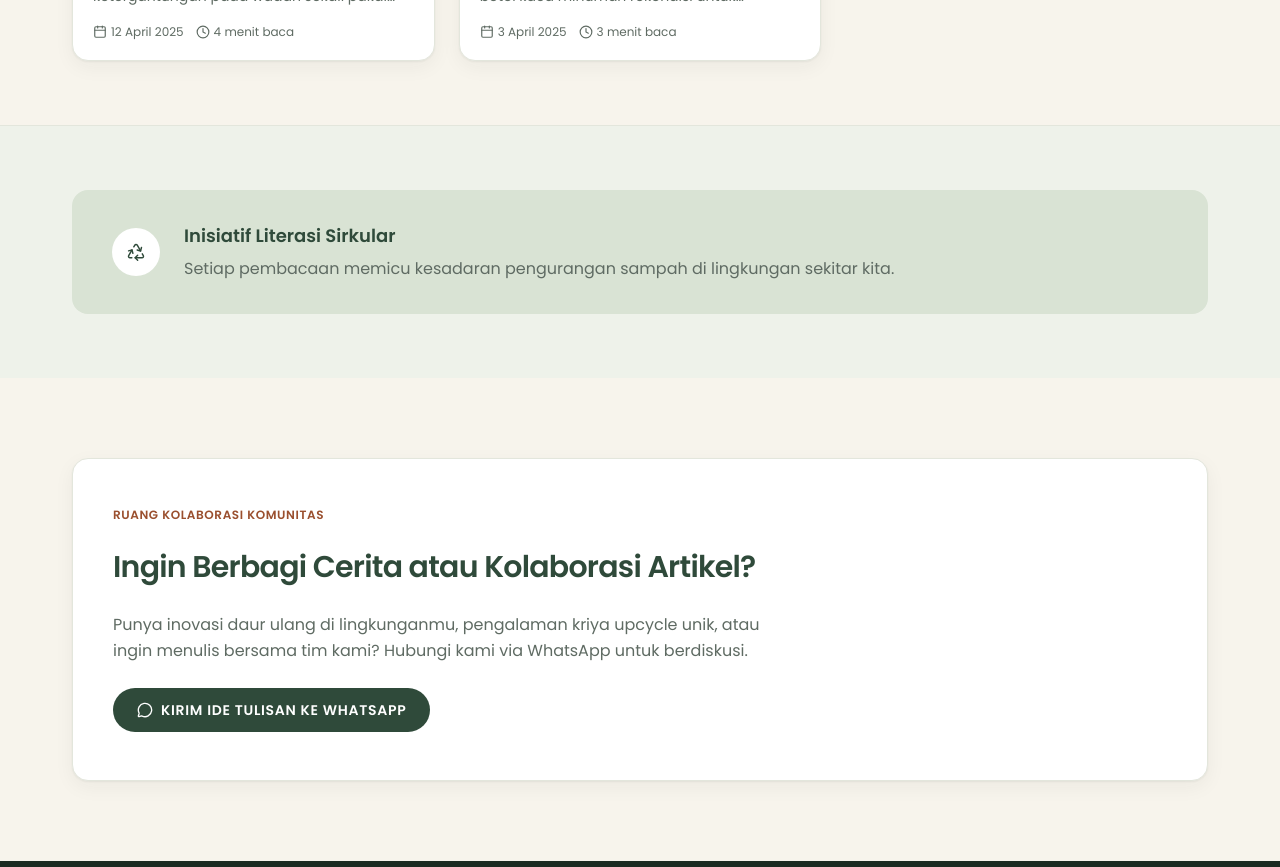
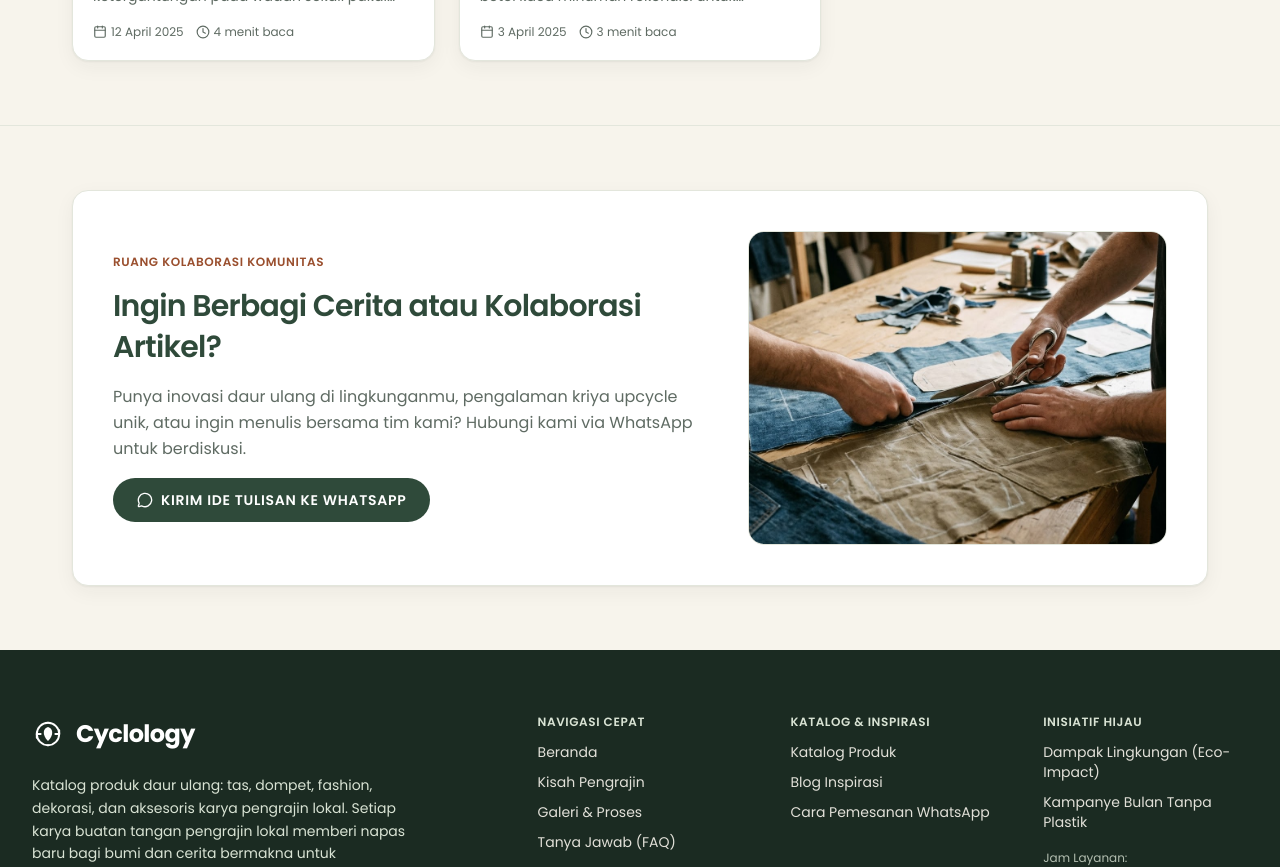
Before and after one commit to Ryoman2004/cyclology, a Next.js app: page /blog in a window 1280 px wide. Shown: the part 1860-2727 px from the top of the page. Built offline with nearby package versions, Linux system fonts and the light colour scheme.

Commit message:
R8: polish - blog bawah, panel kontak, galeri, kartu statistik dampak, ritme seksi beranda

```diff
--- a/src/app/(site)/blog/page.tsx
+++ b/src/app/(site)/blog/page.tsx
@@ -4,7 +4,6 @@ import { PageHero } from "@/components/sections/PageHero";
 import { FadeIn } from "@/components/ui/FadeIn";
 import { FeaturedArticle } from "@/components/blog/FeaturedArticle";
 import { BlogFilter } from "@/components/blog/BlogFilter";
-import { BlogLiteracyBanner } from "@/components/blog/BlogLiteracyBanner";
 import { BlogCollabCTA } from "@/components/blog/BlogCollabCTA";
 import { siteConfig } from "@/config/site";
 import { heroImages } from "@/data/heroes";
@@ -83,9 +82,7 @@ export default function BlogPage() {
       </FadeIn>
 
       {/* Banner literasi */}
-      <FadeIn>
-        <BlogLiteracyBanner />
-      </FadeIn>
+      <FadeIn>      </FadeIn>
 
       {/* CTA kolaborasi */}
       <FadeIn>
--- a/src/app/(site)/galeri/page.tsx
+++ b/src/app/(site)/galeri/page.tsx
@@ -140,7 +140,7 @@ export default function GaleriPage() {
                 <span className="font-serif italic text-terracotta-700">Proses</span>
               </>
             }
-            subtitle="Ketelitian, kesabaran, dan dedikasi pengrajin lokal pada setiap jahitan dan poesan. Transparansi penuh dari limbah mentah hingga siap Anda gunakan."
+            subtitle="Ketelitian, kesabaran, dan dedikasi pengrajin lokal pada setiap jahitan dan potongan material. Transparansi penuh dari limbah mentah hingga siap Anda gunakan."
             className="w-full"
           />
 
@@ -157,7 +157,7 @@ export default function GaleriPage() {
                       className="object-cover"
                       fallbackLabel={step.title}
                     />
-                    <span className="absolute left-2 top-2 rounded-full bg-moss-600 px-2.5 py-0.5 text-[10px] font-semibold uppercase tracking-wider text-white">
+<span className="absolute left-2 top-2 rounded-full bg-moss-600 px-3 py-1 text-xs font-semibold uppercase tracking-wider text-white">
                       Tahap {step.step}
                     </span>
                   </div>
--- a/src/app/(site)/kontak/page.tsx
+++ b/src/app/(site)/kontak/page.tsx
@@ -67,7 +67,7 @@ export default function KontakPage() {
       {/* Form + Kartu Info */}
       <section className="border-t border-line bg-sage-50 py-16 sm:py-24">
         <div className="mx-auto max-w-7xl px-4 sm:px-6 lg:px-8">
-          <div className="grid grid-cols-1 gap-8 lg:grid-cols-5 lg:gap-10">
+          <div className="grid grid-cols-1 items-start gap-8 lg:grid-cols-5 lg:gap-10">
             {/* Form (3 kolom) */}
             <div className="lg:col-span-3">
               <SectionHeading
@@ -91,7 +91,7 @@ export default function KontakPage() {
             </div>
 
             {/* Kartu info (2 kolom) */}
-            <div className="flex flex-col gap-6 lg:col-span-2">
+            <div className="flex flex-col gap-6 lg:col-span-2 lg:justify-between">
               <FadeIn>
                 <div className="flex flex-col gap-4 rounded-2xl border border-line bg-white p-6 shadow-soft">
                   <span className="flex h-11 w-11 items-center justify-center rounded-full bg-sage-50 text-moss-600">
--- a/src/components/blog/BlogCollabCTA.tsx
+++ b/src/components/blog/BlogCollabCTA.tsx
@@ -1,12 +1,13 @@
 import React from "react";
 import { MessageCircle } from "lucide-react";
 import { Button } from "@/components/ui/Button";
+import { SafeImage } from "@/components/ui/SafeImage";
 import { buildWhatsAppLink } from "@/lib/whatsapp";
 
 /**
  * CTA kolaborasi artikel di bawah grid Blog.
+ * Layout dua kolom (teks + foto) supaya tidak ada ruang kosong berlebih.
  * Hanya tombol WhatsApp (sesuai model site tanpa backend).
- * Tanpa form newsletter dan tanpa klaim waktu respons (di luar SPEC).
  */
 export function BlogCollabCTA() {
   const waLink = buildWhatsAppLink(
@@ -14,23 +15,40 @@ export function BlogCollabCTA() {
   );
 
   return (
-    <section className="py-16 sm:py-20">
+    <section className="border-t border-line py-14 sm:py-16">
       <div className="mx-auto max-w-300 px-4 sm:px-6 lg:px-8">
-        <div className="flex flex-col items-start gap-6 rounded-2xl border border-line bg-white px-6 py-10 shadow-soft sm:px-10 sm:py-12">
+        <div className="grid grid-cols-1 items-center gap-8 rounded-2xl border border-line bg-white p-6 shadow-soft sm:p-10 lg:grid-cols-[1.4fr_1fr] lg:gap-12">
+          <div className="flex flex-col items-start gap-4">
             <span className="text-xs font-semibold uppercase tracking-wider text-terracotta-700">
               Ruang Kolaborasi Komunitas
             </span>
             <h2 className="text-2xl font-semibold leading-snug tracking-tight text-moss-600 sm:text-3xl">
               Ingin Berbagi Cerita atau Kolaborasi Artikel?
             </h2>
-          <p className="max-w-2xl text-sm leading-relaxed text-ink-muted sm:text-base">
+            <p className="text-sm leading-relaxed text-ink-muted sm:text-base">
               Punya inovasi daur ulang di lingkunganmu, pengalaman kriya
               upcycle unik, atau ingin menulis bersama tim kami? Hubungi kami
               via WhatsApp untuk berdiskusi.
             </p>
-          <Button variant="whatsapp" href={waLink} icon={<MessageCircle className="h-4 w-4" />}>
+            <Button
+              variant="whatsapp"
+              href={waLink}
+              icon={<MessageCircle className="h-4 w-4" />}
+            >
               Kirim Ide Tulisan ke WhatsApp
             </Button>
+          </div>
+
+          <div className="relative aspect-4/3 w-full overflow-hidden rounded-2xl border border-line bg-sage-50">
+            <SafeImage
+              src="/images/gallery/proses-3-memotong.webp"
+              alt="Pemotong memotong pola kain perca di bengkel"
+              fill
+              sizes="(min-width: 1024px) 32vw, 100vw"
+              className="object-cover"
+              fallbackLabel="Kolaborasi artikel Cyclology"
+            />
+          </div>
         </div>
       </div>
     </section>
--- a/src/components/blog/BlogLiteracyBanner.tsx
+++ /dev/null
@@ -1,33 +0,0 @@
-import React from "react";
-import { Recycle } from "lucide-react";
-
-/**
- * Banner literasi sirkular di halaman Blog.
- * Teks disederhanakan: tanpa angka komunitas (klaim tak bisa dibuktikan)
- * dan tanpa tombol "Simpan Bacaan" (di luar SPEC).
- */
-export function BlogLiteracyBanner() {
-  return (
-    <section className="border-t border-line bg-sage-50 py-12 sm:py-16">
-      <div className="mx-auto max-w-300 px-4 sm:px-6 lg:px-8">
-        <div className="flex flex-col items-start gap-5 rounded-2xl bg-sage-200 px-6 py-8 sm:flex-row sm:items-center sm:gap-6 sm:px-10">
-          <span
-            className="flex h-12 w-12 shrink-0 items-center justify-center rounded-full bg-white"
-            aria-hidden="true"
-          >
-            <Recycle className="h-5 w-5 text-moss-600" strokeWidth={1.75} />
-          </span>
-          <div className="flex flex-col gap-1.5">
-            <h2 className="text-base font-semibold text-moss-600 sm:text-lg">
-              Inisiatif Literasi Sirkular
-            </h2>
-            <p className="text-sm leading-relaxed text-ink-muted sm:text-base">
-              Setiap pembacaan memicu kesadaran pengurangan sampah di
-              lingkungan sekitar kita.
-            </p>
-          </div>
-        </div>
-      </div>
-    </section>
-  );
-}
--- a/src/components/sections/BlogPreview.tsx
+++ b/src/components/sections/BlogPreview.tsx
@@ -12,7 +12,7 @@ export function BlogPreview() {
 
   return (
     <section className="border-t border-line bg-sage-50 py-16 sm:py-24">
-      <div className="mx-auto flex max-w-300px flex-col items-center gap-10 px-4 sm:px-6 lg:px-8">
+      <div className="mx-auto flex max-w-300 flex-col items-center gap-10 px-4 sm:px-6 lg:px-8">
         <SectionHeading
           title="Kabar & Inspirasi Hijau"
           subtitle="Tips gaya hidup minim sampah dan cerita di balik karya upcycle."
--- a/src/components/sections/CatalogSection.tsx
+++ b/src/components/sections/CatalogSection.tsx
@@ -9,8 +9,8 @@ export function CatalogSection() {
   const featuredProducts = products.filter((p) => p.featured).slice(0, 4);
 
   return (
-    <section id="katalog" className="py-16 sm:py-24">
-      <div className="mx-auto flex max-w-300px flex-col items-center gap-10 px-4 sm:px-6 lg:px-8">
+    <section id="katalog" className="bg-sage-50 py-16 sm:py-24">
+      <div className="mx-auto flex max-w-300 flex-col items-center gap-10 px-4 sm:px-6 lg:px-8">
         <SectionHeading
           title="Produk Katalog"
           subtitle="Pilihan produk upcycle favorit yang siap menemani keseharian sadar lingkunganmu."
--- a/src/components/sections/ImpactBand.tsx
+++ b/src/components/sections/ImpactBand.tsx
@@ -20,7 +20,7 @@ export function ImpactBand() {
   return (
     <section
       aria-label="Dampak Cyclology"
-      className="border-y border-line bg-sage-50 py-16 sm:py-24"
+      className="bg-sage-50 py-16 sm:py-24"
     >
       <div className="mx-auto flex max-w-300 flex-col items-center gap-8 px-4 text-center sm:px-6 lg:px-8">
         <p className="text-5xl font-bold tracking-tight text-moss-600 sm:text-6xl">
```
Also changed, not shown: src/app/(site)/dampak/page.tsx (+14 -11 lines). Lines whose indentation alone changed are shown as unchanged.
